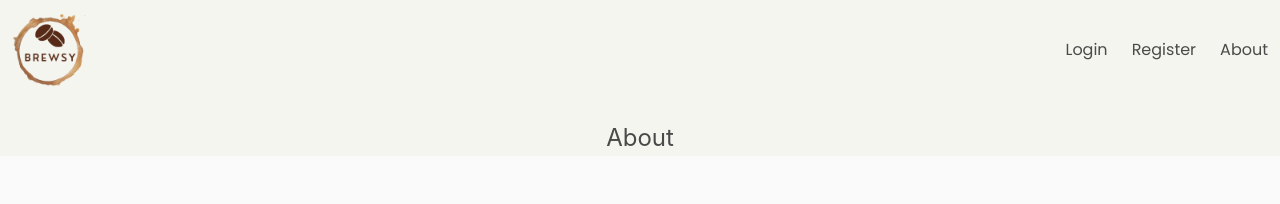
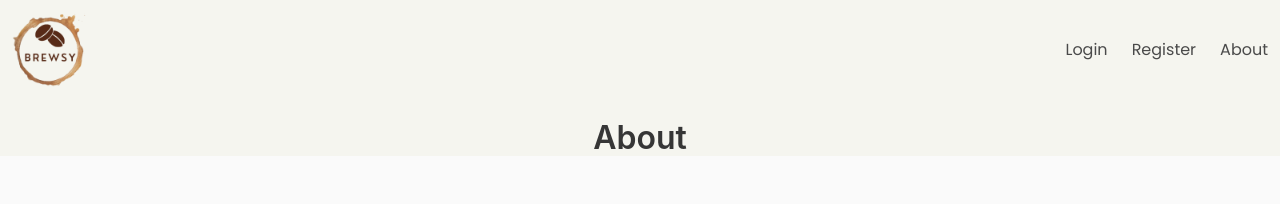
Before and after one commit to carriegrossman/capstone-frontend, a React (Create React App) app: page /about in a window 1280 px wide. Shown: the top 204 px of the page. Built offline with nearby package versions, Linux system fonts and the light colour scheme.

Commit message:
minor errors

```diff
--- a/src/Components/About.js
+++ b/src/Components/About.js
@@ -5,7 +5,8 @@ export default function About() {
   return (
    <div>
    <section className="loginform1">
-   <h1 className="section-title">About</h1>
+   <h1 className="title">About</h1>
+
 
  </section>
  </div>
--- a/src/Components/Register.js
+++ b/src/Components/Register.js
@@ -105,7 +105,7 @@ function Register({ currentUser, setCurrentUser }) {
 
         <div className="control">
                 {" "}
-                Want to register as a coffeeeshop? Email info@coffeepassport to
+                Want to register as a coffeeeshop? Email info@brewsy.com to
                 verify and{" "}
                 <Link className="registerbutton" to="/verifyshop">
                   Register
--- a/src/Components/Verification.js
+++ b/src/Components/Verification.js
@@ -25,7 +25,7 @@ const Verification = () => {
                         </div>
                     </label>
                     <Link className="button"to="/registerowner">Submit</Link>
-                    <div>Mean to register as User?</div>
+                    <div>Meant to register as User?</div>
                 <Link className="button" to="/register">Click Here!</Link>
                 </form>
                 </div>
```
